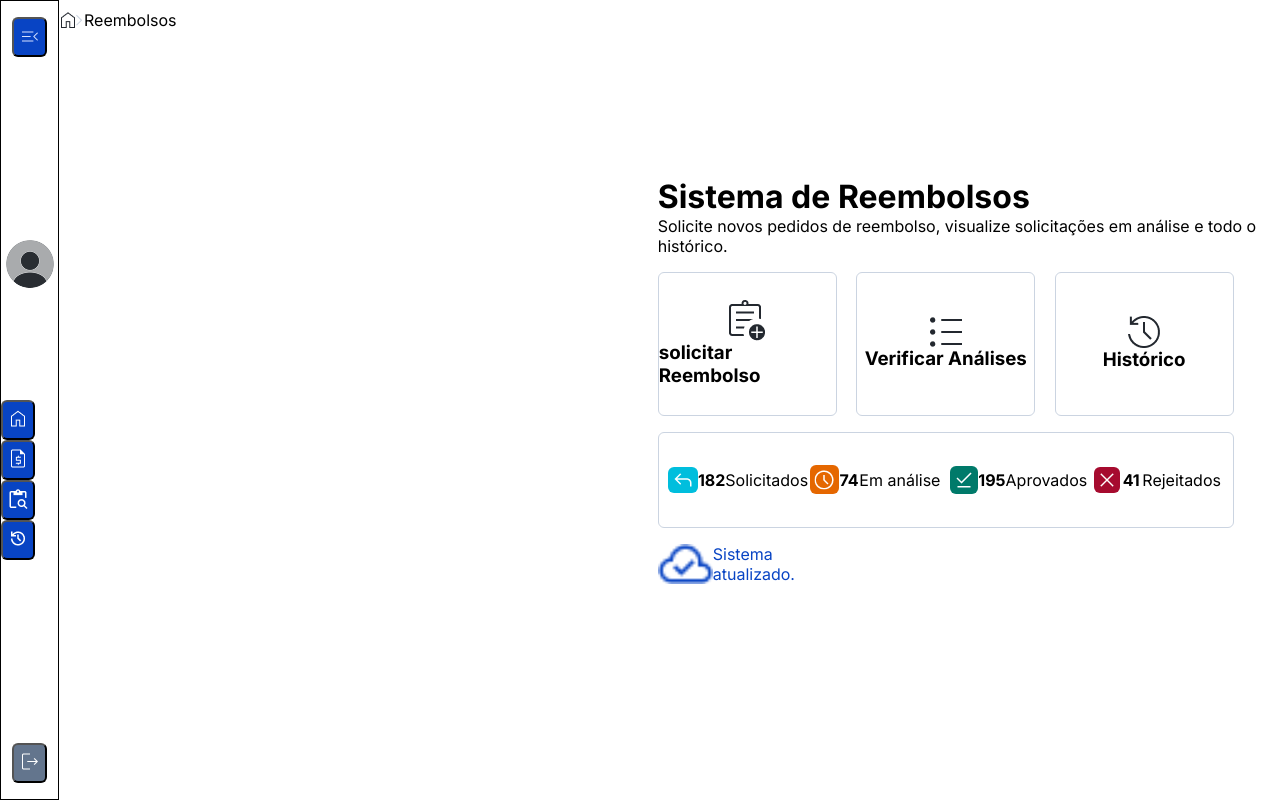
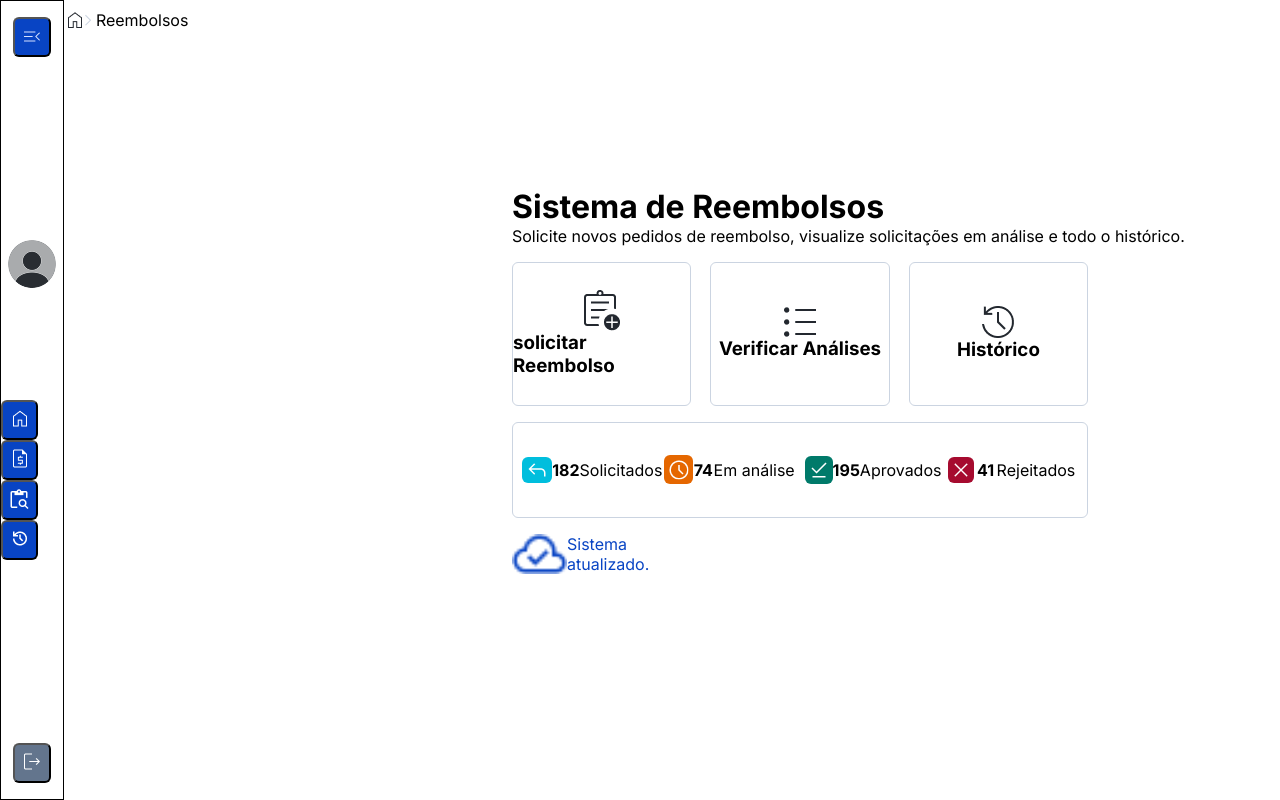
Before and after one commit to wisneysouza/SISPAR, a React (Vite) app: page /reembolso in a window 1280 px wide. Built offline with nearby package versions, Linux system fonts and the light colour scheme.

Commit message:
ajustando a main

```diff
--- a/src/components/reembolso/Reembolso.module.scss
+++ b/src/components/reembolso/Reembolso.module.scss
@@ -19,7 +19,7 @@ header {
   display: flex;
   flex-direction: column;
   justify-content: center;
-  padding-left: 30rem;
+  padding-left: 20rem;
 
   h1{
     font-size: 2rem;
@@ -95,7 +95,7 @@ article {
 }
 .containerSistema {
   display: flex;
-  width: 18%;
+  width: 20%;
   margin-top: 1rem;
   justify-content: space-between;
   //border: solid;
```
